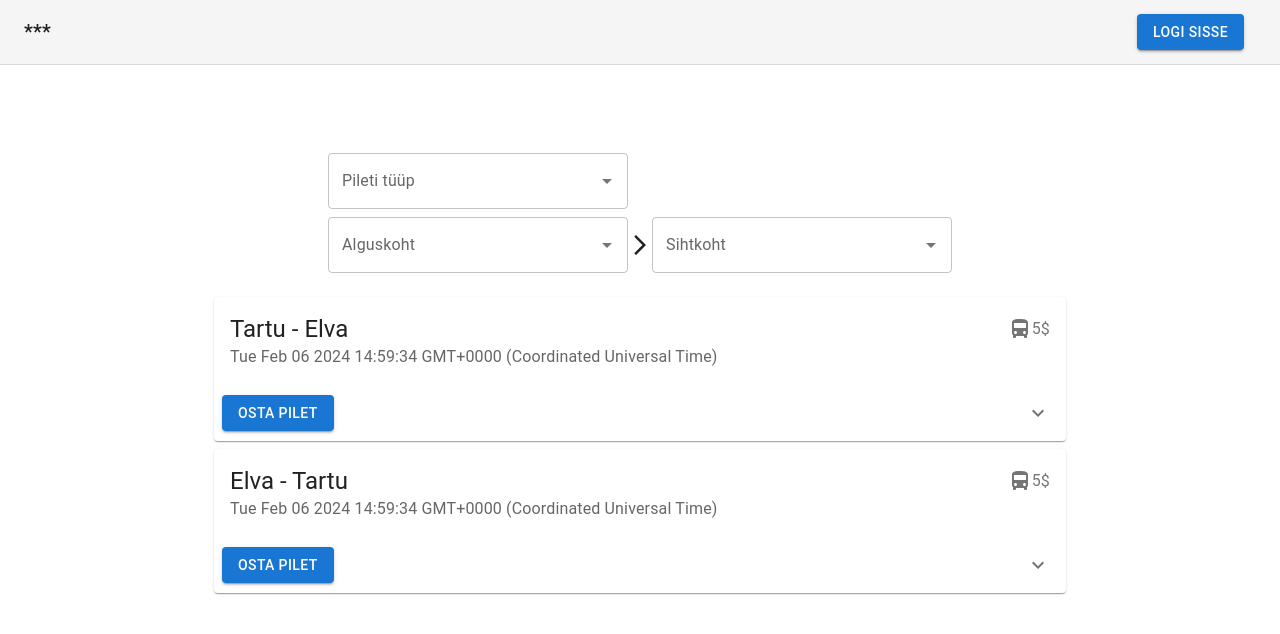
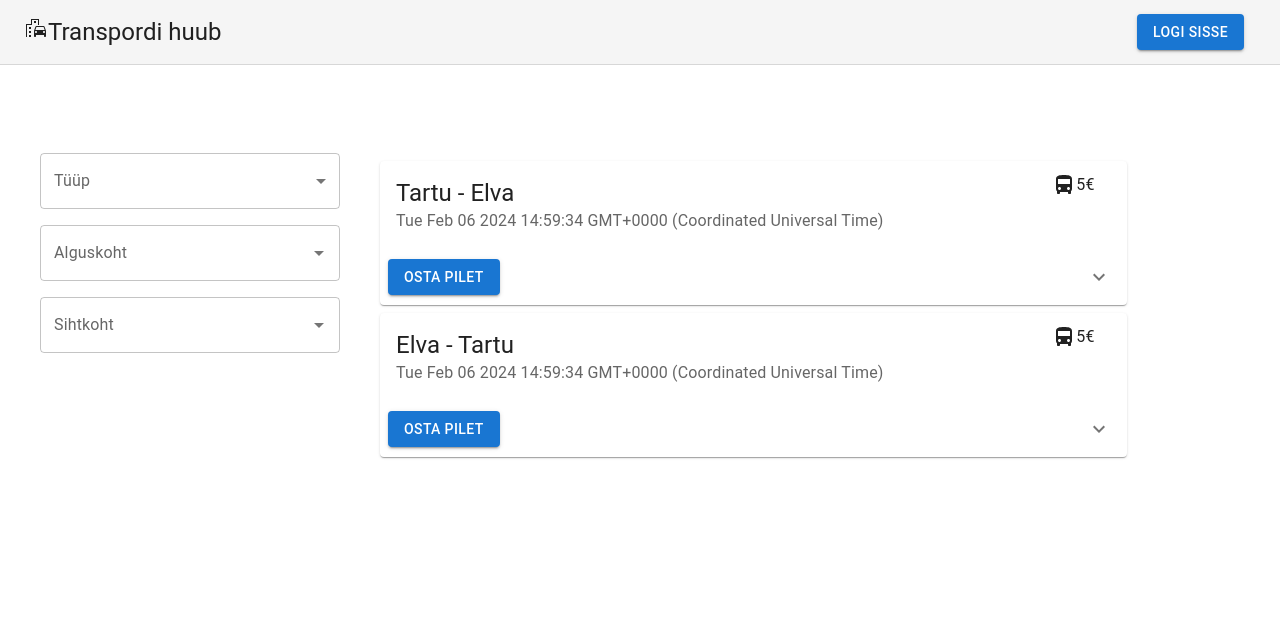
Before and after one commit to Rbr4t/PiletASI, a React (Vite) app in the folder frontend/: page /piletid in a window 1280 px wide. Shown: the top 634 px of the page. Built offline with nearby package versions, Linux system fonts and the light colour scheme; the HTML template or start-up script is replaced by a standard one.

Commit message:
admin lehekülgede muutmine + piletite vaate muutmine

```diff
--- a/frontend/package.json
+++ b/frontend/package.json
@@ -11,7 +11,6 @@
   },
   "dependencies": {
     "@emotion/react": "^11.11.3",
-    "@emotion/styled": "^11.11.0",
     "@fontsource/roboto": "^5.0.8",
     "@mui/icons-material": "^5.15.7",
     "@mui/lab": "^5.0.0-alpha.165",
--- a/frontend/src/lehed/AdminLeht.jsx
+++ b/frontend/src/lehed/AdminLeht.jsx
@@ -1,28 +1,124 @@
+/* eslint-disable react/prop-types */
 import { createTheme, ThemeProvider } from "@mui/material/styles";
 import {
-  CardActionArea,
-  CardMedia,
-  Link,
+  CardActions,
+  Collapse,
   Card,
   CardContent,
   CssBaseline,
   Grid,
-  Typography,
   GlobalStyles,
   Container,
   List,
   ListItem,
   ListItemText,
   IconButton,
+  Button,
+  Table,
+  TableBody,
+  TableCell,
+  TableContainer,
+  TableRow,
+  Paper,
+  Switch,
 } from "@mui/material";
 import { Edit as EditIcon, Delete as DeleteIcon } from "@mui/icons-material";
 import Päis from "./komponendid/Päis";
+import ExpandMoreIcon from "@mui/icons-material/ExpandMore";
+import styled from "@emotion/styled";
+import DirectionsBusIcon from "@mui/icons-material/DirectionsBus";
+
+const ExpandMore = styled((props) => {
+  const { expand, ...other } = props;
+  return <IconButton {...other} />;
+})(({ theme, expand }) => ({
+  transform: !expand ? "rotate(0deg)" : "rotate(180deg)",
+  marginLeft: "auto",
+  transition: theme.transitions.create("transform", {
+    duration: theme.transitions.duration.shortest,
+  }),
+}));
+
+import { useState } from "react";
 
 // TODO remove, this demo shouldn't need to reset the theme.
 const defaultTheme = createTheme();
 
+const Cell = ({ cell1, cell2 }) => {
+  return (
+    <TableRow
+      sx={{
+        "&:last-child td, &:last-child th": { border: 0 },
+      }}
+    >
+      <TableCell align="justify">{cell1}</TableCell>
+      <TableCell align="justify">{cell2}</TableCell>
+    </TableRow>
+  );
+};
+
+const calcMinutes = (datetime1, datetime2) => {
+  return (
+    Math.round(
+      (Math.abs(new Date(datetime2) - new Date(datetime1)) % 86400000) % 3600000
+    ) / 60000
+  );
+};
+let marsruudidNäide = [
+  {
+    id: 1,
+    transportType: "buss",
+    price: "50",
+    stops: [
+      {
+        id: 0,
+        stop: "Tartu",
+        timestamp: "2024-02-16T11:00:00.000Z",
+      },
+      {
+        id: 1,
+        stop: "Nõo",
+        timestamp: "2024-02-10T11:10:00.000Z",
+      },
+      {
+        id: 2,
+        stop: "Elva",
+        timestamp: "2024-02-10T11:24:00.000Z",
+      },
+    ],
+  },
+  {
+    id: 2,
+    transportType: "rong",
+    price: "60",
+    stops: [
+      {
+        id: 0,
+        stop: "Tartu",
+        timestamp: "2024-02-10T12:00:00.000Z",
+      },
+      {
+        id: 1,
+        stop: "Nõo",
+        timestamp: "2024-02-10T12:10:00.000Z",
+      },
+    ],
+  },
+];
+
 export default function IndexPage() {
-  let marsruudid = [{}, {}];
+  const [expanded, setExpanded] = useState([]);
+  const [marsruudid, setMarsruudid] = useState(marsruudidNäide);
+
+  const handleExpandClick = (index) => {
+    const newExpanded = [...expanded];
+    newExpanded[index] = !newExpanded[index];
+    setExpanded(newExpanded);
+  };
+
+  const deleteMarsruut = (id) => {
+    setMarsruudid(marsruudid.filter((e) => e.id != id));
+  };
 
   return (
     <ThemeProvider theme={defaultTheme}>
@@ -38,38 +134,95 @@ export default function IndexPage() {
         component="main"
         sx={{ pt: 8, pb: 6 }}
       >
-        <Card sx={{ minWidth: 275 }}>
         <List
           sx={{
             width: "100%",
             bgcolor: "background.paper",
           }}
         >
-            {[1, 2, 3].map((value) => (
+          {marsruudid.map((marsruut, index) => (
+            <Card key={marsruut.id}>
               <List
                 item
-                key={value}
                 style={{ display: "flex", justifyContent: "space-between" }}
               >
-                <ListItem>
-                  <ListItemText primary={`Line item ${value}`} />
+                <ListItem
+                  style={{ display: "flex", gap: "1rem", alignItems: "center" }}
+                >
+                  <DirectionsBusIcon></DirectionsBusIcon>
+
+                  <ListItemText primary={`Marsruut ${marsruut.id}`} />
                 </ListItem>
                 <List item style={{ display: "flex" }}>
                   <ListItem>
-                    <IconButton aria-label="comment">
+                    <IconButton
+                      aria-label="edit"
+                      href={`/admin/${marsruut.id}`}
+                    >
                       <EditIcon />
                     </IconButton>
                   </ListItem>
                   <ListItem>
-                    <IconButton aria-label="delete">
+                    <IconButton
+                      aria-label="delete"
+                      onClick={() => deleteMarsruut(marsruut.id)}
+                    >
                       <DeleteIcon />
                     </IconButton>
                   </ListItem>
+                  <ListItem>
+                    <CardActions disableSpacing>
+                      <ExpandMore
+                        expand={expanded[index]}
+                        onClick={() => handleExpandClick(index)}
+                        aria-expanded={expanded[index]}
+                        aria-label="show more"
+                      >
+                        <ExpandMoreIcon />
+                      </ExpandMore>
+                    </CardActions>
+                  </ListItem>
                 </List>
               </List>
+
+              <Collapse in={expanded[index]} timeout="auto" unmountOnExit>
+                <CardContent>
+                  <TableContainer component={Paper}>
+                    <Table size="small" aria-label="a dense table">
+                      <TableBody>
+                        <Cell cell1="id" cell2={marsruut.id} />
+                        <Cell
+                          cell1="transpordi tüüp"
+                          cell2={marsruut.transportType}
+                        />
+
+                        <Cell cell1="hind" cell2={marsruut.price} />
+                        <Cell
+                          cell1="marsruut"
+                          cell2={`${marsruut.stops[0].stop} - ${
+                            marsruut.stops[marsruut.stops.length - 1].stop
+                          } `}
+                        />
+                        <Cell
+                          cell1="kestvus"
+                          cell2={`${calcMinutes(
+                            marsruut.stops[0].timestamp,
+                            marsruut.stops[marsruut.stops.length - 1].timestamp
+                          )} min`}
+                        />
+                      </TableBody>
+                    </Table>
+                  </TableContainer>
+                </CardContent>
+              </Collapse>
+            </Card>
           ))}
         </List>
-        </Card>
+        <Grid container style={{ display: "flex", justifyContent: "end" }}>
+          <Button href="/admin/uus" variant="contained">
+            Lisa uus
+          </Button>
+        </Grid>
       </Container>
     </ThemeProvider>
   );
--- a/frontend/src/lehed/AdminRedigeeri.jsx
+++ b/frontend/src/lehed/AdminRedigeeri.jsx
@@ -1,6 +1,11 @@
+/* eslint-disable react/prop-types */
 import Päis from "./komponendid/Päis";
 import { createTheme, ThemeProvider } from "@mui/material/styles";
-import { CenterFocusStrong, Delete as DeleteIcon } from "@mui/icons-material";
+import {
+  CenterFocusStrong,
+  Delete as DeleteIcon,
+  FourMp,
+} from "@mui/icons-material";
 import {
   Container,
   Typography,
@@ -26,7 +31,7 @@ import { useState } from "react";
 
 let transpordiVahendid = ["buss", "rong", "lennuk"];
 
-export default function AdminRedigeeri() {
+function AdminRedigeeri() {
   const defaultTheme = createTheme();
 
   const [formData, setFormData] = useState({
@@ -97,8 +102,20 @@ export default function AdminRedigeeri() {
   };
 
   const handlePublish = () => {
+    if (formData.customTransportType !== "") {
+      formData.transportType = formData.customTransportType;
+    }
+    delete formData.customTransportType;
+
     // Add your logic to publish the form data
     console.log(formData);
+
+    setFormData({
+      transportType: "",
+      customTransportType: "",
+      price: "",
+      stops: [{ id: 0, stop: "", timestamp: null }],
+    });
   };
 
   return (
@@ -111,7 +128,7 @@ export default function AdminRedigeeri() {
 
         <Päis />
 
-        <Container>
+        <Container sx={{ pt: 8, pb: 6 }}>
           <Typography variant="h4" gutterBottom>
             Lisa uus marsruut
           </Typography>
@@ -225,3 +242,4 @@ export default function AdminRedigeeri() {
     </>
   );
 }
+export default AdminRedigeeri;
--- a/frontend/src/lehed/IndexLeht.jsx
+++ b/frontend/src/lehed/IndexLeht.jsx
@@ -14,10 +14,12 @@ import {
 
 import transport from "../meedia/transport.jpg";
 import luup from "../meedia/luup.jpg";
+import admin from "../meedia/admin.png";
 import Päis from "./komponendid/Päis";
 
 // TODO remove, this demo shouldn't need to reset the theme.
 const defaultTheme = createTheme();
+const adminPerms = true;
 
 export default function IndexPage() {
   return (
@@ -28,12 +30,7 @@ export default function IndexPage() {
       <CssBaseline />
       <Päis />
 
-      <Container
-        disableGutters
-        maxWidth="sm"
-        component="main"
-        sx={{ pt: 8, pb: 6 }}
-      >
+      <Container disableGutters component="main" sx={{ pt: 8, pb: 6 }}>
         <Typography
           component="h1"
           variant="h2"
@@ -62,11 +59,9 @@ export default function IndexPage() {
                   alt="transport piletid"
                 />
                 <CardContent>
-                  <Link href="">
-                    <Typography gutterBottom variant="h5" component="div">
-                      Otsi pileteid
-                    </Typography>
-                  </Link>
+                  <Typography gutterBottom variant="h5" component="div">
+                    Otsi pileteid
+                  </Typography>
                 </CardContent>
               </CardActionArea>
             </Card>
@@ -90,6 +85,27 @@ export default function IndexPage() {
               </CardActionArea>
             </Card>
           </Link>
+
+          {adminPerms ? (
+            <Link href="/admin">
+              <Card sx={{ width: 265 }}>
+                <CardActionArea>
+                  <CardMedia
+                    component="img"
+                    height={140}
+                    width={250}
+                    image={admin}
+                    alt="admin"
+                  />
+                  <CardContent>
+                    <Typography gutterBottom variant="h5" component="div">
+                      Admini paneel
+                    </Typography>
+                  </CardContent>
+                </CardActionArea>
+              </Card>
+            </Link>
+          ) : null}
         </Grid>
       </Container>
     </ThemeProvider>
--- a/frontend/src/lehed/OstaPilet.jsx
+++ b/frontend/src/lehed/OstaPilet.jsx
@@ -112,7 +112,6 @@ export default function OstaPilet() {
                     Külalisena
                   </Button>
 
-                  {/* TODO: kontrolli kas kasutaja on sisse loginud */}
                   <Button
                     disabled={true}
                     href="/osta/${piletId}"
--- a/frontend/src/lehed/VaataPileteid.jsx
+++ b/frontend/src/lehed/VaataPileteid.jsx
@@ -5,11 +5,15 @@ import {
   Container,
   GlobalStyles,
   CssBaseline,
-  Button,
+  Select,
   Autocomplete,
   Grid,
+  MenuItem,
+  FormControl,
+  InputLabel,
+  Card,
 } from "@mui/material";
-import { useState } from "react";
+import { useState, useEffect } from "react";
 
 import Sõit from "./komponendid/Sõit";
 import Päis from "./komponendid/Päis";
@@ -19,40 +23,40 @@ const defaultTheme = createTheme();
 
 let algusKohad = ["Nõo", "Tartu"];
 let loppKohad = ["Nõo", "Tartu"];
-let piletTüübid = ["Buss", "Rong", "Rakett"];
+let piletTüübid = ["buss", "rong", "rakett"];
 
-const peatused = [
-  { peatused: ["Tartu", "Teaduspark", "Nõo", "Elva"], kuupäev: Date(), id: 1 },
-  { peatused: ["Elva", "Nõo", "Tartu"], kuupäev: Date(), id: 2 },
+const peatusedNäide = [
+  {
+    peatused: ["Tartu", "Teaduspark", "Nõo", "Elva"],
+    kuupäev: Date(),
+    id: 1,
+    tüüp: "buss",
+  },
+  { peatused: ["Elva", "Nõo", "Tartu"], kuupäev: Date(), id: 2, tüüp: "rong" },
 ];
 
 export default function VaataPileteid() {
+  const [peatused, setPeatused] = useState(peatusedNäide);
   const [formAndmed, setFormAndmed] = useState({
-    algus: "",
-    lastName: "",
-    email: "",
-    phoneNumber: "",
+    algus: null,
+    lõpp: null,
+    tüüp: "",
   });
+  const [tüüp, setTüüp] = useState("");
 
-  const handleChange = (e) => {
-    setFormAndmed({
-      ...formAndmed,
-      [e.target.name]: e.target.value,
-    });
-  };
+  useEffect(() => {
+    if (formAndmed.tüüp !== "") {
+      setPeatused(
+        peatusedNäide
+          .filter((e) => e.tüüp === formAndmed.tüüp)
+          .sort((date1, date2) => date1 > date2)
+      );
+    } else {
+      setPeatused(peatusedNäide.sort((date1, date2) => date1 > date2));
+    }
+  }, [formAndmed.tüüp]);
 
-  const handleSubmit = (e) => {
-    e.preventDefault();
-    // You can perform form submission logic here, such as sending data to a server
-    console.log(formAndmed);
-    // Clear form fields after submission
-    setFormAndmed({
-      algus: "",
-      lastName: "",
-      email: "",
-      phoneNumber: "",
-    });
-  };
+  // TODO: teekonna planeerimine käib läbi serveri
 
   return (
     <ThemeProvider theme={defaultTheme}>
@@ -62,39 +66,60 @@ export default function VaataPileteid() {
       <CssBaseline />
 
       <Päis />
-      <br></br>
+      <br />
 
       <Container
         disableGutters
-        maxWidth="md"
+        maxWidth="lg"
         component="main"
         sx={{ pt: 8, pb: 6 }}
         style={{ display: "flex", flexDirection: "column", gap: "1rem" }}
       >
         <form
-          noValidate
-          autoComplete="off"
           style={{
             display: "flex",
             justifyContent: "center",
             alignItems: "center",
           }}
-          onSubmit={handleSubmit}
         >
-          <Grid>
-            <Grid container item marginBottom={1}>
-              <Autocomplete
-                disablePortal
-                id="tyyp"
-                options={piletTüübid}
+          <Grid container spacing={2}>
+            <Grid item xs={12} md="auto">
+              <Grid
+                container
+                direction="column"
+                spacing={2}
+                justifyContent="center"
+                alignItems="center"
+              >
+                <Grid item>
+                  <FormControl>
+                    <InputLabel id="test-select-label">Tüüp</InputLabel>
+                    <Select
                       sx={{ width: 300 }}
-                renderInput={(params) => (
-                  <TextField {...params} label="Pileti tüüp" />
-                )}
-              />
+                      labelId="demo-simple-select-standard-label"
+                      id="demo-simple-select-standard"
+                      value={tüüp}
+                      label="Tüüp"
+                      onChange={(e) => {
+                        setTüüp(e.target.value);
+                        setFormAndmed({
+                          ...formAndmed,
+                          tüüp: e.target.value,
+                        });
+                      }}
+                    >
+                      <MenuItem value="">
+                        <em>vali</em>
+                      </MenuItem>
+                      {piletTüübid.map((v, index) => (
+                        <MenuItem key={index} value={v}>
+                          {v}
+                        </MenuItem>
+                      ))}
+                    </Select>
+                  </FormControl>
                 </Grid>
-
-            <Grid container alignItems="center" item direction="row">
+                <Grid item>
                   <Autocomplete
                     disablePortal
                     id="algus"
@@ -103,8 +128,12 @@ export default function VaataPileteid() {
                     renderInput={(params) => (
                       <TextField {...params} label="Alguskoht" />
                     )}
+                    onChange={(event, value) =>
+                      setFormAndmed({ ...formAndmed, algus: value })
+                    }
                   />
-              <ArrowForwardIosIcon></ArrowForwardIosIcon>
+                </Grid>
+                <Grid item>
                   <Autocomplete
                     disablePortal
                     id="lopp"
@@ -113,14 +142,21 @@ export default function VaataPileteid() {
                     renderInput={(params) => (
                       <TextField {...params} label="Sihtkoht" />
                     )}
+                    onChange={(event, value) =>
+                      setFormAndmed({ ...formAndmed, lõpp: value })
+                    }
                   />
                 </Grid>
               </Grid>
-        </form>
+            </Grid>
 
+            <Grid item xs={12} md="8">
               <Container>
                 <Sõit liinid={peatused} kuupäev={Date()} />
               </Container>
+            </Grid>
+          </Grid>
+        </form>
       </Container>
     </ThemeProvider>
   );
--- a/frontend/src/lehed/komponendid/Päis.jsx
+++ b/frontend/src/lehed/komponendid/Päis.jsx
@@ -1,5 +1,8 @@
-import { AppBar, Toolbar, Typography, Button } from "@mui/material"
+import { AppBar, Toolbar, Typography, Button, Link, Box } from "@mui/material";
+import { EmojiTransportation } from "@mui/icons-material";
+
 export default function Päis() {
+  let logitud = false;
   return (
     <AppBar
       position="static"
@@ -7,15 +10,39 @@ export default function Päis() {
       elevation={0}
       sx={{ borderBottom: (theme) => `1px solid ${theme.palette.divider}` }}
     >
-        <Toolbar sx={{ flexWrap: 'wrap' }}>
-          <Typography variant="h6" color="inherit" noWrap sx={{ flexGrow: 1 }}>
-            ***
+      <Toolbar
+        sx={{ flexWrap: "wrap" }}
+        style={{
+          display: "flex",
+          justifyContent: "space-between",
+          minHeight: "4rem",
+        }}
+      >
+        <Box>
+          <Link href="/" style={{ color: "inherit", textDecoration: "none" }}>
+            <Typography
+              href="/"
+              variant="h5"
+              color="inherit"
+              noWrap
+              sx={{ flexGrow: 1 }}
+            >
+              <EmojiTransportation />
+              Transpordi huub
             </Typography>
+          </Link>
+        </Box>
 
-          <Button href="/login" variant='contained' sx={{ my: 1, mx: 1.5 }}>
+        {logitud ? (
+          <Button href="/" variant="contained" sx={{ my: 1, mx: 1.5 }}>
+            Logi välja
+          </Button>
+        ) : (
+          <Button href="/login" variant="contained" sx={{ my: 1, mx: 1.5 }}>
             Logi sisse
           </Button>
+        )}
       </Toolbar>
     </AppBar>
-    )
+  );
 }
--- a/frontend/src/lehed/komponendid/Sõit.jsx
+++ b/frontend/src/lehed/komponendid/Sõit.jsx
@@ -40,12 +40,19 @@ export default function Sõit({ liinid }) {
   };
 
   return (
-    <List style={{ display: "flex", flexDirection: "column", gap: "0.5rem" }}>
+    <List
+      style={{
+        display: "flex",
+        flexDirection: "column",
+        gap: "0.5rem",
+        marginTop: 0,
+      }}
+    >
       {liinid.map((liin, index) => (
         <Card key={index}>
           <CardHeader
             action={
-              <IconButton
+              <Container
                 style={{
                   display: "flex",
                   alignItems: "center",
@@ -53,8 +60,8 @@ export default function Sõit({ liinid }) {
                 }}
               >
                 <DirectionsBusIcon />
-                <Typography>5$</Typography>
-              </IconButton>
+                <Typography>5€</Typography>
+              </Container>
             }
             title={
               liin.peatused[0] + " - " + liin.peatused[liin.peatused.length - 1]
```
Also changed, not shown: frontend/src/meedia/admin.png (added). Lines whose indentation alone changed are shown as unchanged.
